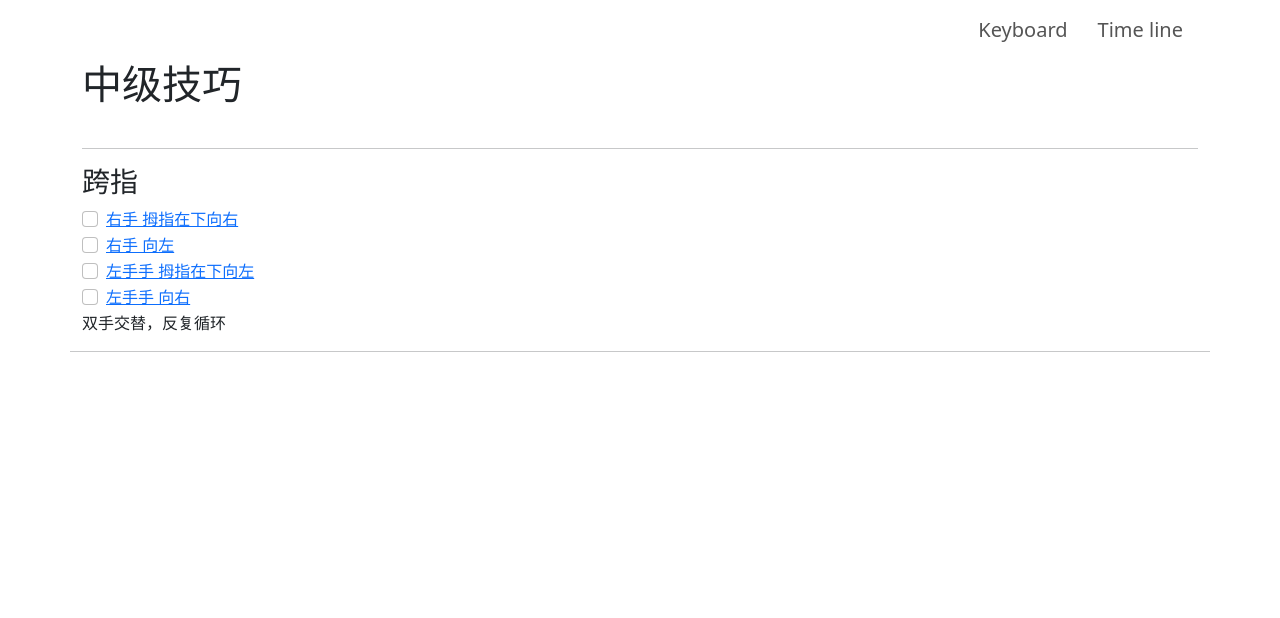
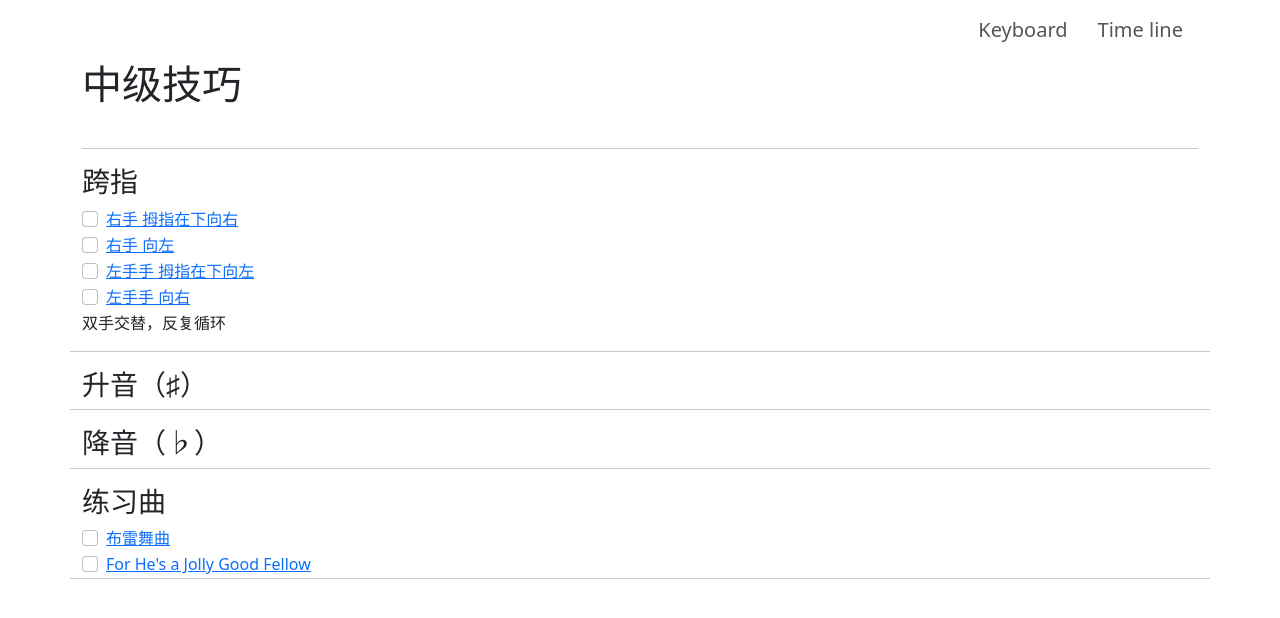
Before and after one commit to HarryWang74/leanringPiano, an Angular app in the folder webPages/: page /week04a in a window 1280 px wide. Shown: the top 618 px of the page. Built offline with nearby package versions, Linux system fonts and the light colour scheme.

Commit message:
Update week04a.component.html

```diff
--- a/webPages/src/app/week04/week04a/week04a.component.html
+++ b/webPages/src/app/week04/week04a/week04a.component.html
@@ -26,4 +26,37 @@
         </div>
         <hr>
     </div>
+
+    <div class="row">
+        <div class="col-4">
+            <h3>升音（♯）</h3>
+        </div>
+        <div class="col-8">
+        </div>
+        <hr>
+    </div>
+
+    <div class="row">
+        <div class="col-4">
+            <h3>降音（♭）</h3>
+        </div>
+        <div class="col-8">
+        </div>
+        <hr>
+    </div>
+
+    <div class="row">
+        <div class="col-4">
+            <h3>练习曲</h3>
+            <checkbox-link>
+                <a target="_blank" href="https://app.flowkey.com/courses/course-category-NYXzF6mXjRfAwnEeB/JRXPmCCv6YN8dTbHY/xtjn8pSxufJfFnHbb">布雷舞曲</a>
+            </checkbox-link>
+            <checkbox-link>
+                <a target="_blank" href="https://app.flowkey.com/courses/course-category-NYXzF6mXjRfAwnEeB/g5K6tWiJuT8BK7T4D/Hkrh86MvAD3nwGiD7">For He's a Jolly Good Fellow</a>
+            </checkbox-link>
+        </div>
+        <div class="col-8">
+        </div>
+        <hr>
+    </div>
 </div>
```
